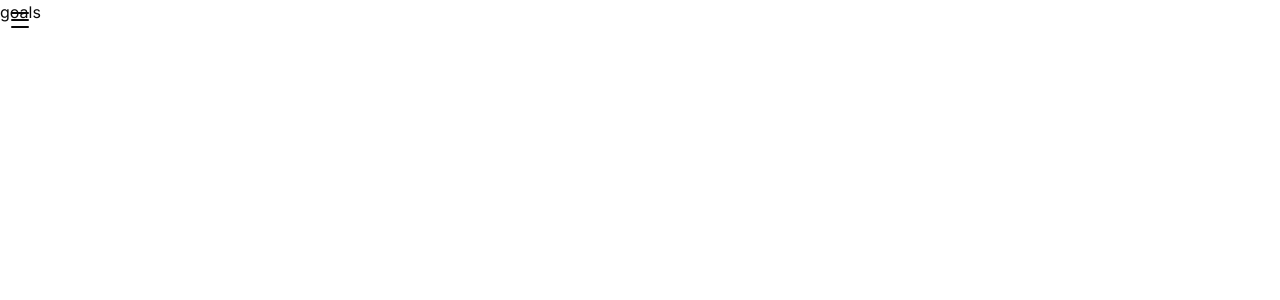
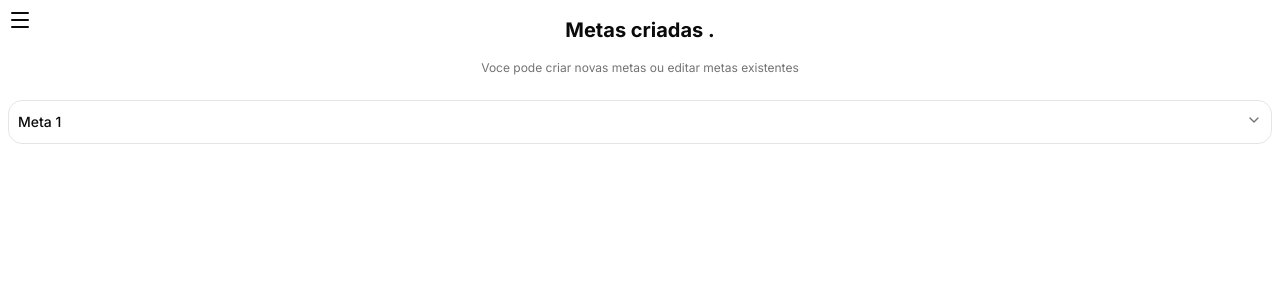
Before and after one commit to Rafhael-Augusto/fitness, a Next.js app: page /goals in a window 1280 px wide. Shown: the top 300 px of the page. Built offline with nearby package versions, Linux system fonts and the light colour scheme.

Commit message:
feat: add goals components

```diff
--- a/app/(protected)/goals/page.tsx
+++ b/app/(protected)/goals/page.tsx
@@ -1,7 +1,9 @@
+import { GoalsList } from "@/features/goals";
+
 export default function Goals() {
   return (
     <div>
-      <h1>goals</h1>
+      <GoalsList />
     </div>
   );
 }
--- /dev/null
+++ b/features/goals/components/goals-item/index.tsx
@@ -0,0 +1,81 @@
+import { Goal } from "@/features/goals/types/goals.types";
+
+import { Textarea } from "@/shared/components/textarea";
+import { Button } from "@/shared/components/button";
+import { Input } from "@/shared/components/input";
+import {
+  Accordion,
+  AccordionContent,
+  AccordionItem,
+  AccordionTrigger,
+} from "@/shared/components/accordion";
+import {
+  FieldSet,
+  FieldGroup,
+  Field,
+  FieldLabel,
+  FieldSeparator,
+} from "@/shared/components/field";
+
+type Props = {
+  data: Goal;
+};
+
+export function GoalsItem({ data }: Props) {
+  return (
+    <Accordion type="multiple" className="p-2">
+      <AccordionItem value="saved-playlists" className="border rounded-xl">
+        <AccordionTrigger className="mx-2">{data.title}</AccordionTrigger>
+
+        <AccordionContent>
+          <FieldSet>
+            <FieldGroup className="px-4">
+              <Field>
+                <FieldLabel htmlFor="title">Titulo</FieldLabel>
+                <Input
+                  disabled
+                  id="title"
+                  autoComplete="off"
+                  placeholder={data.title}
+                />
+              </Field>
+              <Field>
+                <FieldLabel htmlFor="description">Descricao</FieldLabel>
+                <Textarea
+                  disabled
+                  id="description"
+                  placeholder={data.description}
+                />
+              </Field>
+            </FieldGroup>
+
+            <FieldSeparator />
+
+            <FieldGroup className="px-4">
+              {data.tasks.map((item) => (
+                <Field key={item.id}>
+                  <FieldLabel htmlFor={item.label}>{item.label}</FieldLabel>
+                  <Input
+                    disabled
+                    id={item.label}
+                    autoComplete="off"
+                    placeholder={item.value.toString()}
+                  />
+                </Field>
+              ))}
+            </FieldGroup>
+
+            <FieldSeparator />
+
+            <Field className="px-4">
+              <Button type="button">Editar</Button>
+              <Button variant={"outline"} type="button">
+                Cancelar
+              </Button>
+            </Field>
+          </FieldSet>
+        </AccordionContent>
+      </AccordionItem>
+    </Accordion>
+  );
+}
--- /dev/null
+++ b/features/goals/components/goals-list/index.tsx
@@ -0,0 +1,36 @@
+import { Goal } from "@/features/goals/types/goals.types";
+import { GoalsItem } from "@/features/goals";
+
+const goals: Goal[] = [
+  {
+    id: "12323123",
+    title: "Meta 1",
+    description: "Descricao da meta",
+    tasks: [
+      {
+        id: "12331223",
+        label: "agachamentos",
+        value: 30,
+        createdAt: "123321",
+        updatedAt: "123321213",
+      },
+    ],
+    createdAt: "123321",
+    updatedAt: "123321213",
+  },
+];
+
+export function GoalsList() {
+  return (
+    <>
+      <h1 className="text-center p-4 text-xl font-bold">Metas criadas .</h1>
+      <p className="text-center px-4 mb-4 text-muted-foreground text-xs">
+        Voce pode criar novas metas ou editar metas existentes
+      </p>
+
+      {goals.map((goal) => (
+        <GoalsItem data={goal} key={goal.id} />
+      ))}
+    </>
+  );
+}
--- /dev/null
+++ b/features/goals/index.tsx
@@ -0,0 +1,2 @@
+export { GoalsList } from "./components/goals-list";
+export { GoalsItem } from "./components/goals-item";
--- a/features/session/types/session.types.ts
+++ b/features/session/types/session.types.ts
@@ -1,14 +1,10 @@
 import { Playlist } from "@/features/playlist/types/playlist.types";
+import { Goal } from "@/features/goals/types/goals.types";
 
 type BaseEntity = {
   id: string;
   createdAt: string;
   updatedAt: string;
-};
-
-export type Goal = BaseEntity & {
-  label: string;
-  value: string | number;
 };
 
 export type Session = BaseEntity & {
```
